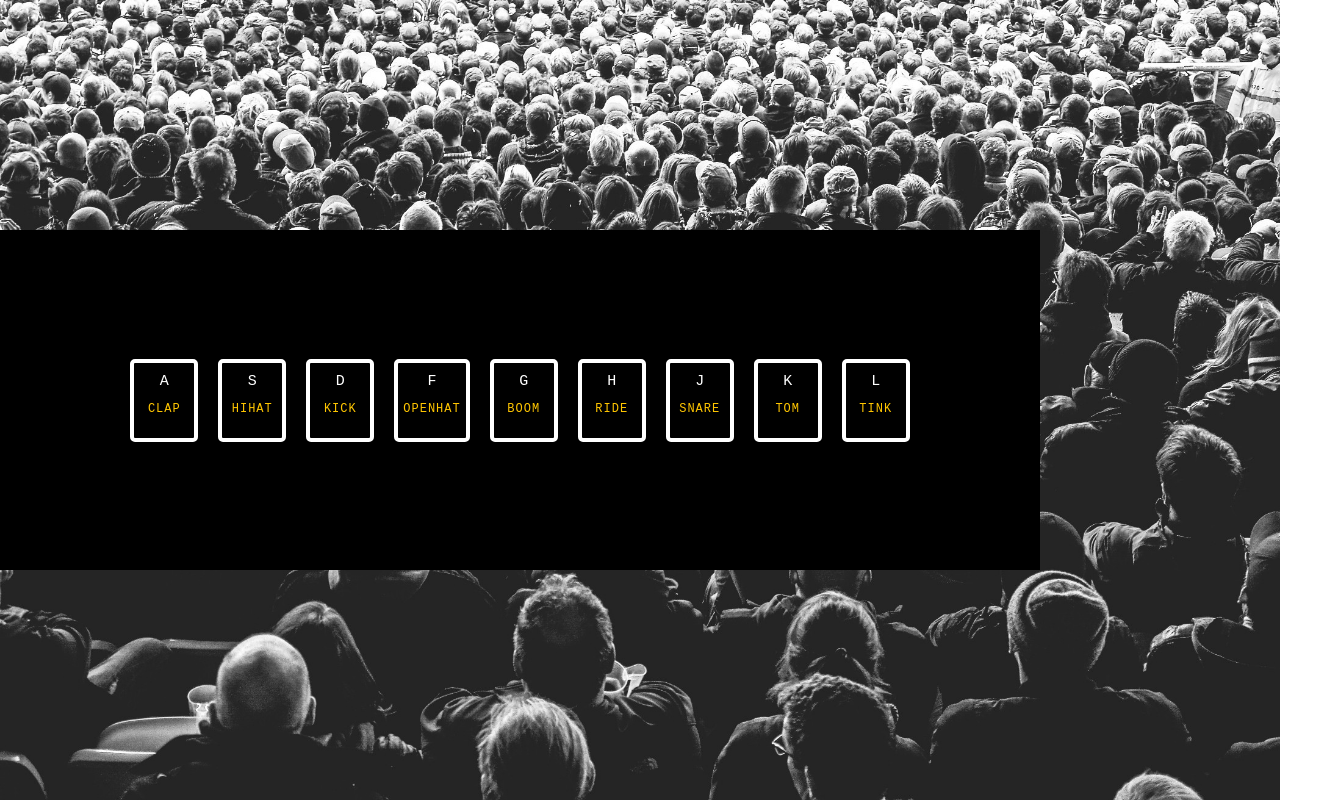
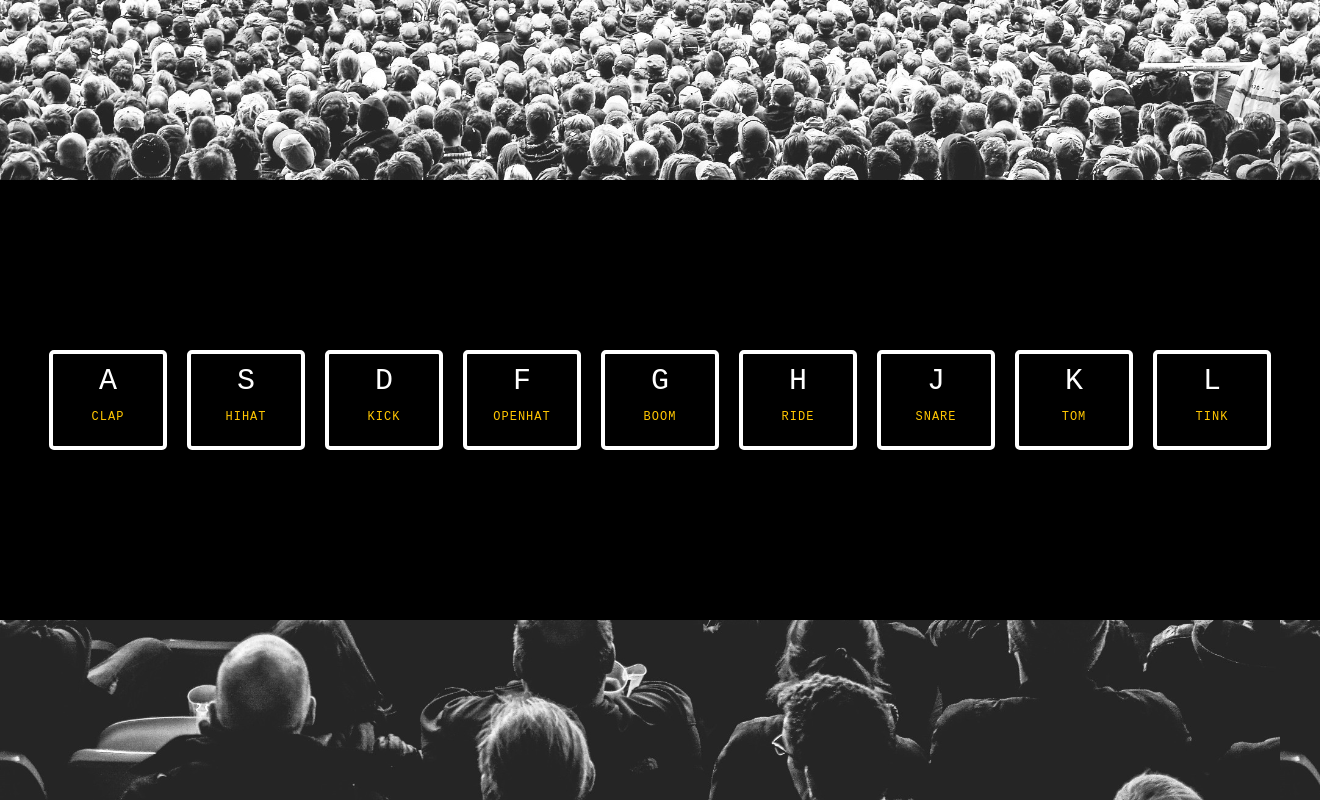
Before and after one commit to orionstudio7/drum-kit, a plain HTML site: page index.html in a window 1280 px wide. Shown: the whole page, 1320 px wide, since content can reach past the window. Drawn offline with Linux system fonts and the light colour scheme.

Commit message:
Update style.css

```diff
--- a/style.css
+++ b/style.css
@@ -8,10 +8,13 @@ body {
   margin: 0;
   padding: 0;
   font-family: sans-serif;
-  /* display: flex; */
   display: flex;
   align-items: center;
-  height: 100vh;
+  /* display: grid; */
+  justify-items: center;
+  height: 100vh; /* Full viewport height */
+  width: 100vw;
+
 }
 
 .keys {
@@ -19,13 +22,13 @@ body {
   flex-direction: row;     /* make main axis horizontal (default setting) */
   justify-content: center; /* center items horizontally, in this case */
   align-items: center;     /* center items vertically, in this case */
-  height: 300px;
+  height: 50vh;
 
   background-color:black;
   padding:20px;
-  min-width: 100rem;
-  /* align-items: /; */
-  /* justify-content: center; */
+  min-width: 100vw;
+
+
 }
 
 .key {
@@ -35,11 +38,11 @@ body {
   font-size: 1.5rem;
   padding: 1rem .5rem;
   transition: all .07s ease;
-  min-width: 5rem;
+  min-width: 10rem;
   text-align: center;
   color: white;
-  background: rgba(0,0,0,0.4);
-  text-shadow: 0 0 .5rem black;
+
+  font-size: 30px;
 }
 
 .playing {
```
